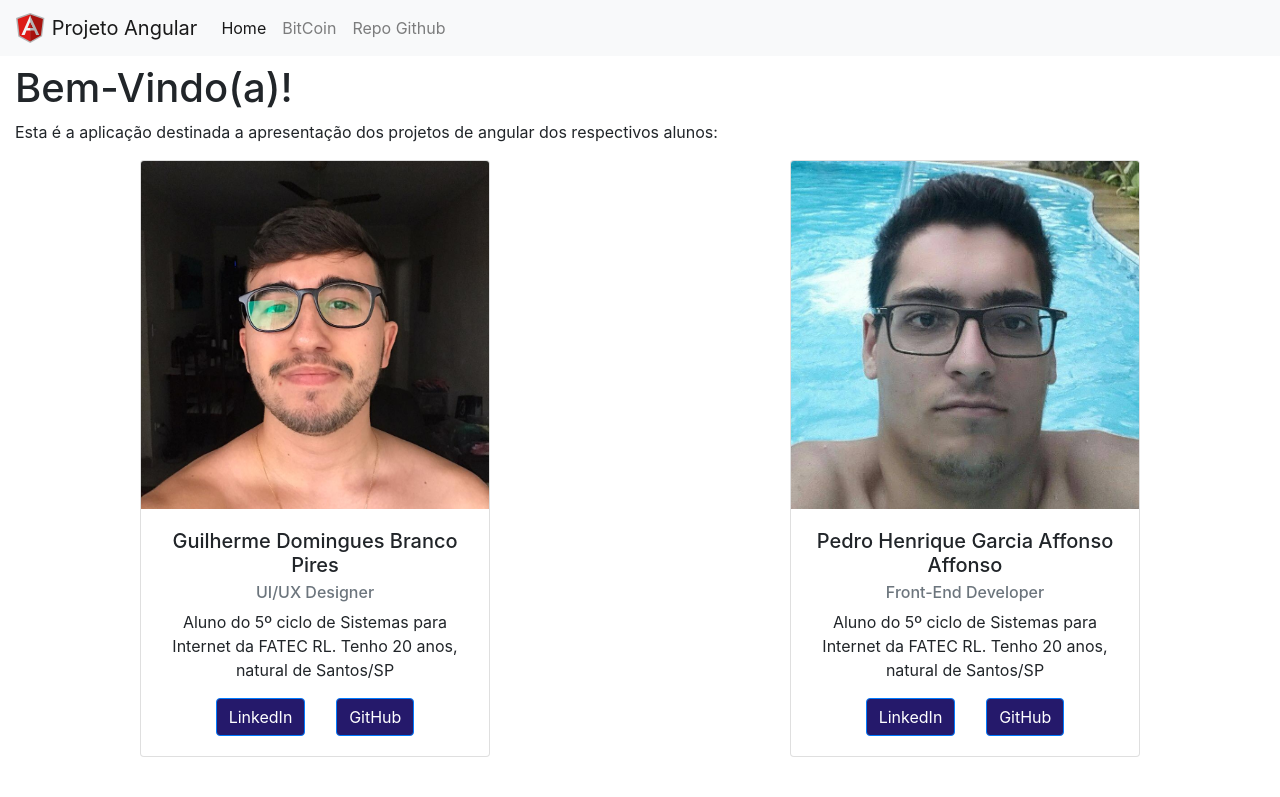
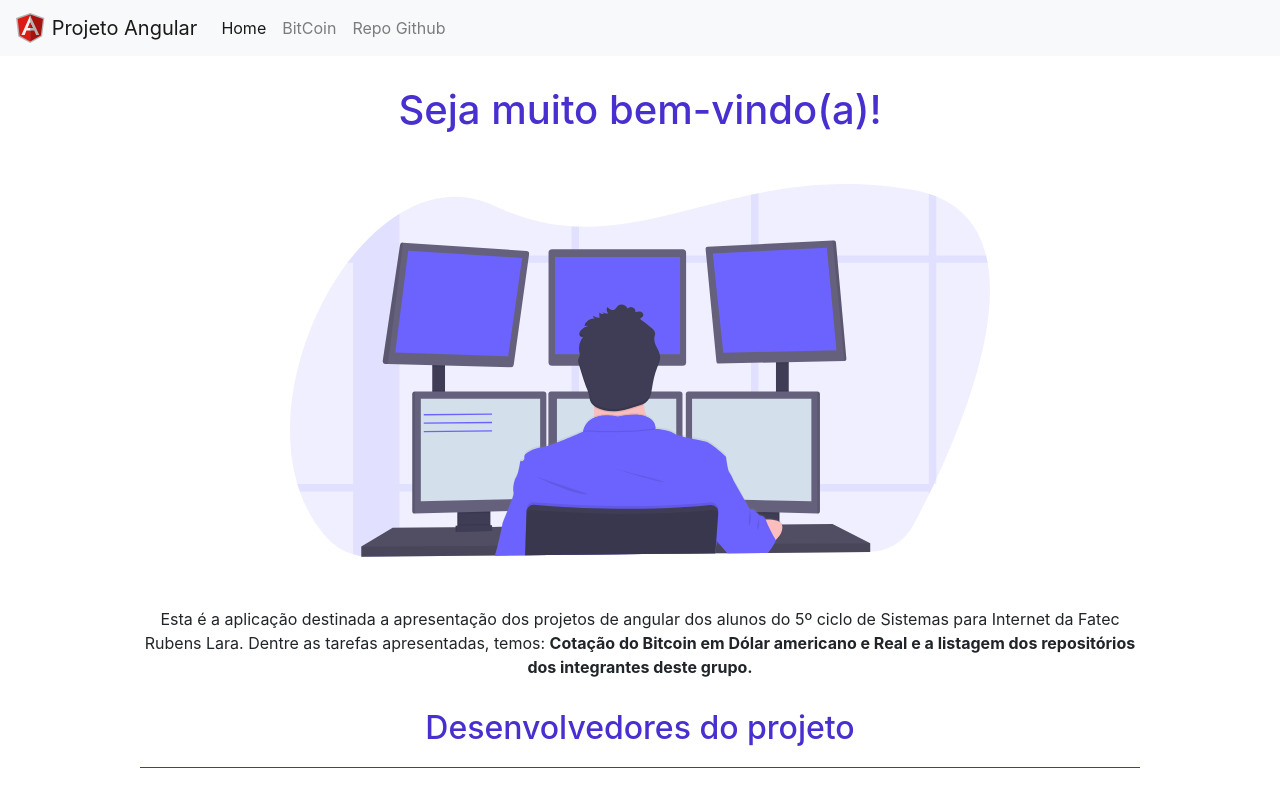
Before and after one commit to guibrancoo/projeto01, an Angular app: page / in a window 1280 px wide. Shown: the top 797 px of the page. Built offline with nearby package versions, Linux system fonts and the light colour scheme.

Commit message:
Melhorando a Home

```diff
--- a/src/app/index/index.component.css
+++ b/src/app/index/index.component.css
@@ -1,3 +1,24 @@
+.first{
+    margin: 0 auto;
+    text-align: center;
+    max-width: 1000px;
+}
+
+.first h1, h2{
+    margin: 30px 0;
+    color: #4730CF;
+    padding-bottom: 20px;
+}
+
+.first h2{
+    border-bottom: #4730CF 1px solid;
+}
+
+.first img{
+    max-width: 700px;
+    margin-bottom: 50px;
+}
+
 .principal{
     display: flex;
     justify-content: space-between;
@@ -8,6 +29,7 @@
 .principal .card{
     flex: 1;
     max-width: 350px;
+    margin-bottom: 5%;
 }
 
 .btn {
--- a/src/app/index/index.component.html
+++ b/src/app/index/index.component.html
@@ -1,5 +1,9 @@
-<h1>Bem-Vindo(a)!</h1>
-<p>Esta é a aplicação destinada a apresentação dos projetos de angular dos respectivos alunos:</p>
+<div class="first">
+  <h1>Seja muito bem-vindo(a)!</h1>
+  <img class="svg" src="../assets/home1.svg">
+  <p>Esta é a aplicação destinada a apresentação dos projetos de angular dos alunos do 5º ciclo de Sistemas para Internet da Fatec Rubens Lara. Dentre as tarefas apresentadas, temos: <strong> Cotação do Bitcoin em Dólar americano e Real e a listagem dos repositórios dos integrantes deste grupo.</strong></p>
+  <h2>Desenvolvedores do projeto</h2>
+</div>
 <div class="principal">
   <div class="card text-center" style="width: 18rem;">
     <img src="../assets/guilherme.jpg" class="card-img-top" alt="Foto Guilherme">
```
Also changed, not shown: src/assets/home1.svg (added).
